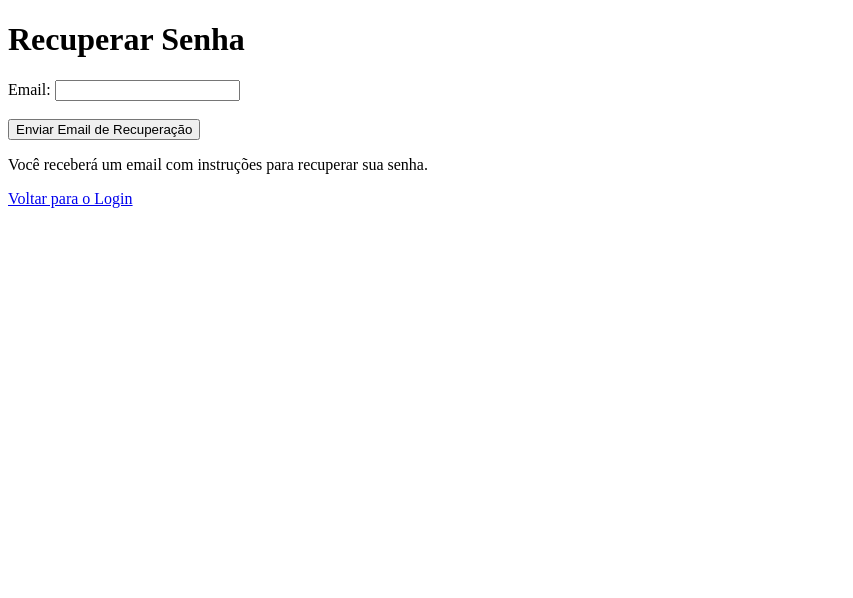
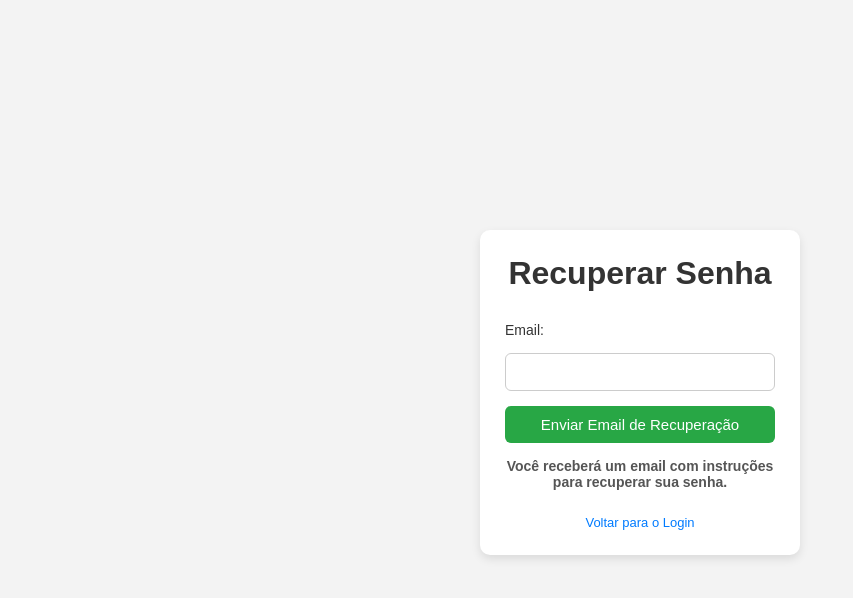
Before and after one commit to eduardodesouza28/movimenta-o-urbana, a plain HTML site: page recuperarSenha.html in a window 1280 px wide. Shown: the whole page, without its empty margins (0-853 px from the left). Drawn offline with Linux system fonts and the light colour scheme.

Commit message:
adicinando css

```diff
--- a/recuperarSenha.html
+++ b/recuperarSenha.html
@@ -8,17 +8,21 @@
 </head>
 <body>
 
-    <h1>Recuperar Senha</h1>
+
     <form action="/recuperar-senha" method="POST">
+        <h1>Recuperar Senha</h1>
+
         <label for="email">Email:</label>
-        <input type="email" id="email" name="email" required><br><br>
+        <input type="email" id="email" name="email" required>
 
         <button type="submit">Enviar Email de Recuperação</button>
+
+        <p><strong>Você receberá um email com instruções para recuperar sua senha.</strong></p>
+
+        <a href="login.html">Voltar para o Login</a>
     </form>
 
-    <p>Você receberá um email com instruções para recuperar sua senha.</p>
 
-    <a href="login.html">Voltar para o Login</a>
 
 </body>
 </html>
--- a/style.css
+++ b/style.css
@@ -0,0 +1,86 @@
+* {
+    margin: 0;
+    padding: 0;
+    box-sizing: border-box;
+    font-family: Arial, sans-serif;
+}
+
+body {
+    height: 100vh;
+    display: flex;
+    justify-content: center;
+    align-items: center;
+    background: #f3f3f3;
+    padding: 20px;
+}
+
+form {
+    background: #fff;
+    padding: 25px;
+    border-radius: 10px;
+    box-shadow: 0px 4px 10px rgba(0,0,0,0.1);
+    width: 320px;
+    display: flex;
+    flex-direction: column;
+    gap: 15px;
+    margin-bottom: 15px;
+}
+
+h1 {
+    text-align: center;
+    margin-bottom: 15px;
+    color: #333;
+}
+
+label {
+    font-size: 14px;
+    color: #333;
+}
+
+input {
+    padding: 10px;
+    border: 1px solid #ccc;
+    border-radius: 6px;
+    font-size: 14px;
+    outline: none;
+    transition: border 0.3s;
+}
+
+input:focus {
+    border-color: #007bff;
+}
+
+button {
+    background: #28a745;
+    color: #fff;
+    padding: 10px;
+    border: none;
+    border-radius: 6px;
+    cursor: pointer;
+    font-size: 15px;
+    transition: background 0.3s;
+}
+
+button:hover {
+    background: #1e7e34;
+}
+
+p {
+    text-align: center;
+    font-size: 14px;
+    color: #555;
+    margin-bottom: 10px;
+}
+
+a {
+    display: block;
+    text-align: center;
+    font-size: 13px;
+    color: #007bff;
+    text-decoration: none;
+    transition: color 0.3s;
+}
+
+a:hover {
+    color: #0056b3;
+}
```
Also changed, not shown: criarConta.html (+5 -4 lines), login.html (+4 -3 lines).
